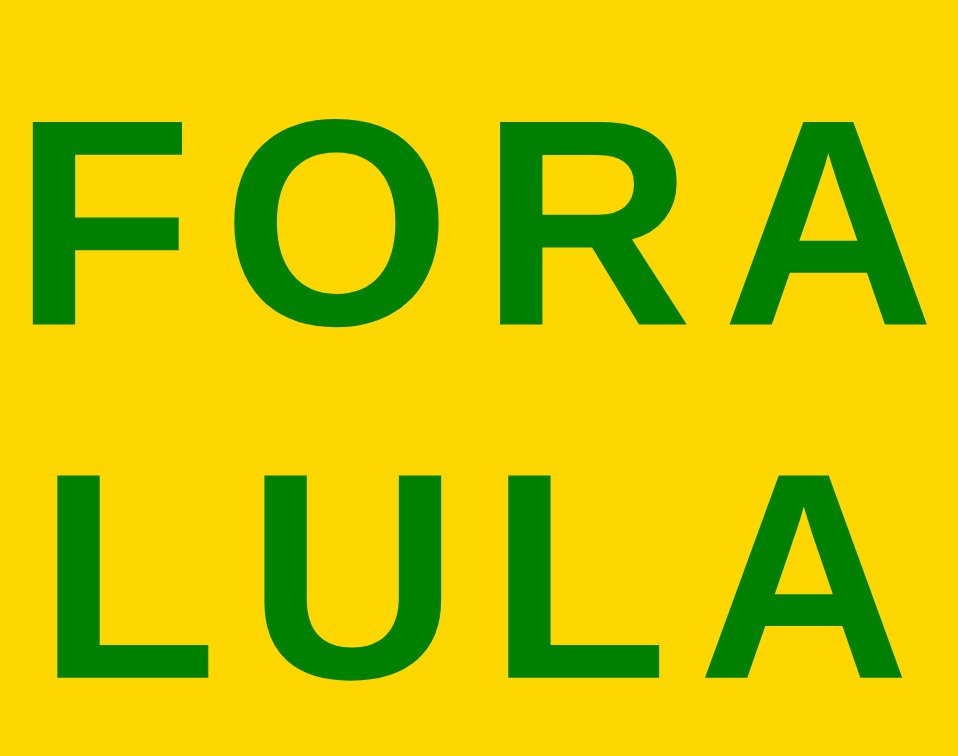
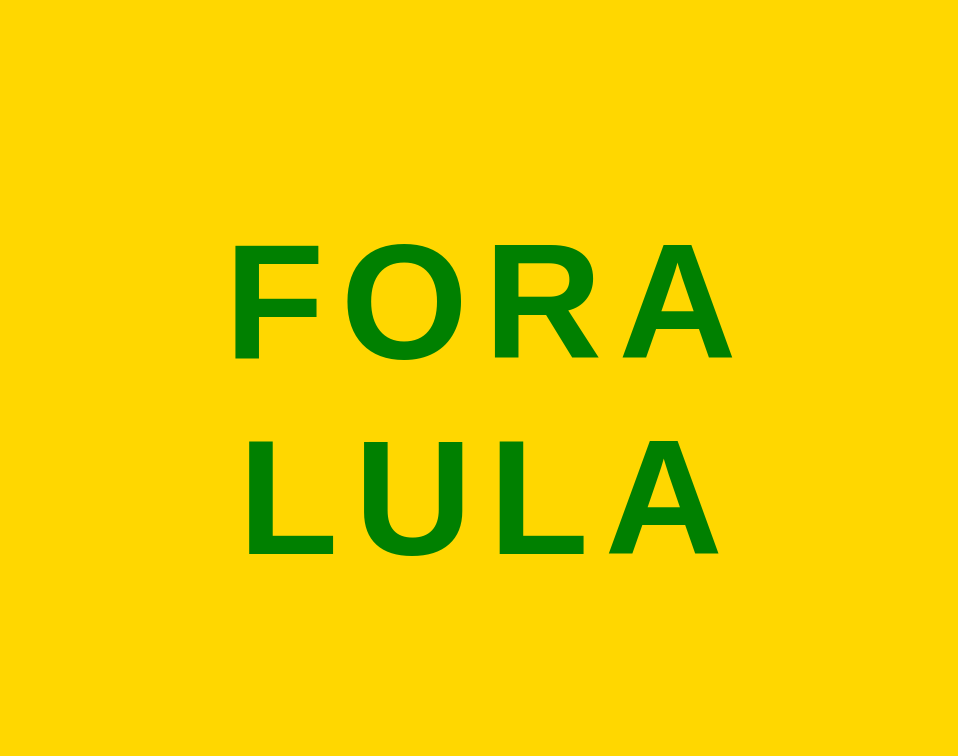
Before and after one commit to Fernandao-lssilva/mensagens, a plain HTML site: page index.html in a window 1280 px wide. Shown: the whole page, without its empty margins (151-1109 px from the left). Drawn offline with Linux system fonts and the light colour scheme.

Commit message:
Update index.html

```diff
--- a/index.html
+++ b/index.html
@@ -21,7 +21,7 @@
       align-items: center;
       height: 100vh;
       text-align: center;
-      font-size: calc(20vw + 2rem); /* Tamanho dinâmico baseado na tela */
+      font-size: calc(10vw + 2rem); /* Tamanho dinâmico baseado na tela */
       line-height: 1.2;
     }
 
```
